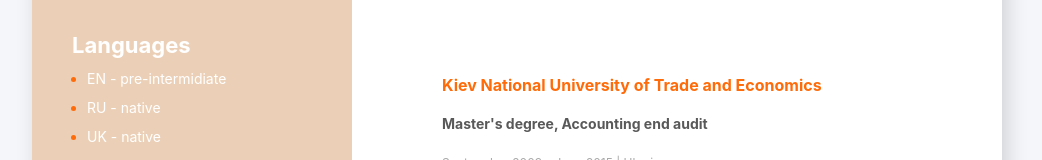
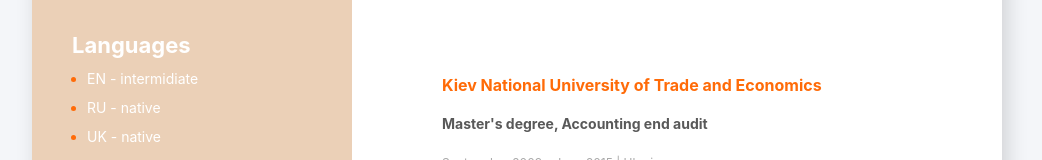
Before and after one commit to VINK92/cv_nazaruk, a React (Create React App) app: page / in a window 1280 px wide. Shown: the part 1144-1304 px from the top of the page, without its empty margins (123-1165 px from the left). Built offline with nearby package versions, Linux system fonts and the light colour scheme.

Commit message:
fix lang

```diff
--- a/src/App.js
+++ b/src/App.js
@@ -64,7 +64,7 @@
         <div className="Languages-container">
           <h3 className="Languages-title">Languages</h3>
         <ul className="Languages-list">
-          <li><span className="Languages-item-text"> EN - pre-intermidiate</span></li>
+          <li><span className="Languages-item-text"> EN - intermidiate</span></li>
           <li><span className="Languages-item-text"> RU - native</span></li>
           <li><span className="Languages-item-text"> UK - native</span></li>
         </ul>
```
Also changed, not shown: 1 other file (tests, documents, lock files or other folders).
